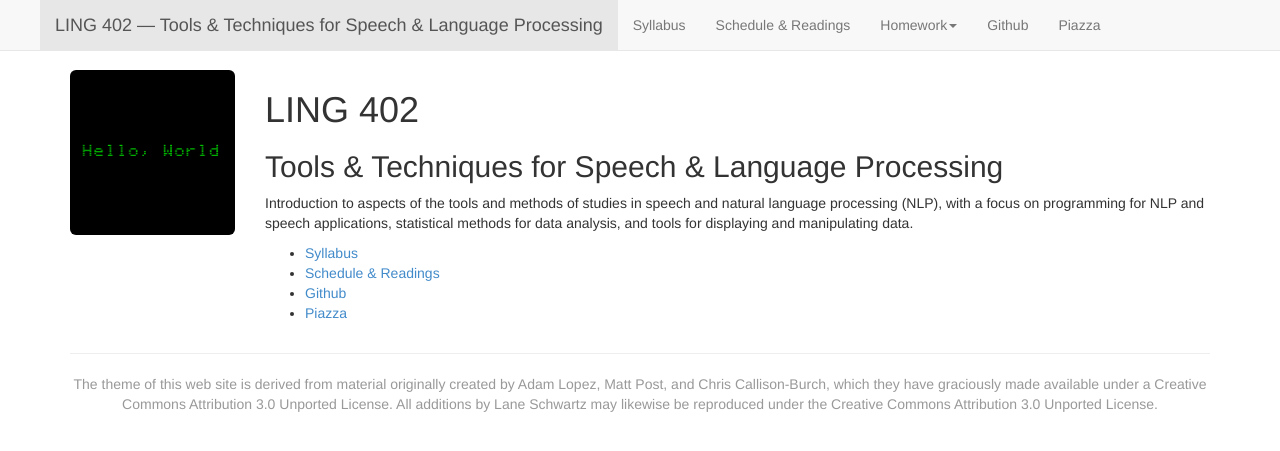
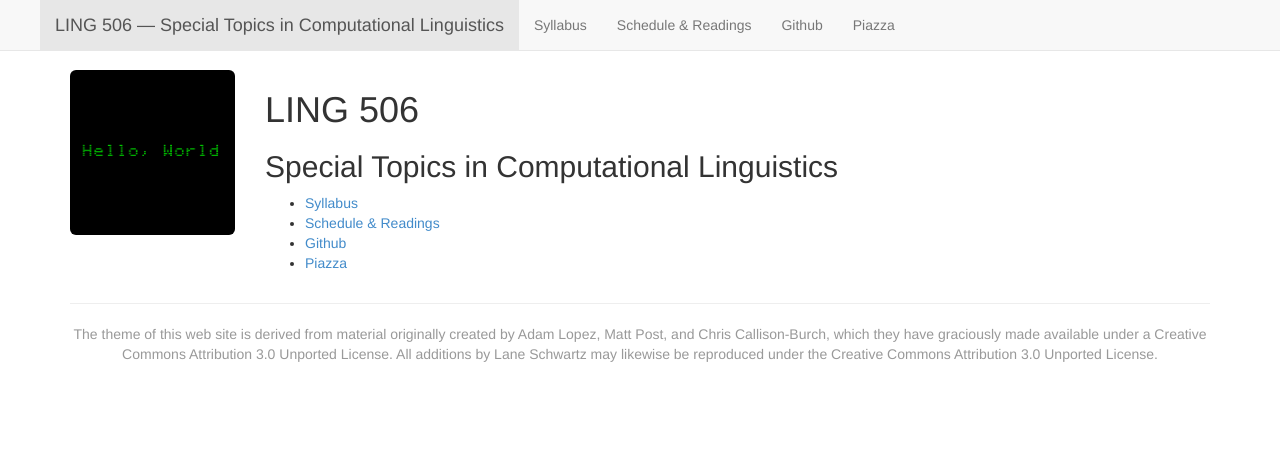
Before and after one commit to 2019-fall-uiuc-ling506/2019-Fall-UIUC-LING506.github.io, a Jekyll site: the page built from index.md, in a window 1280 px wide. Shown: the top 451 px of the page. Built offline with Jekyll 4.4.1, drawn with Linux system fonts in a browser that asks for light colours; nearby versions of some CDN libraries.

Commit message:
Changed to LING 506

```diff
--- a/_layouts/main.html
+++ b/_layouts/main.html
@@ -39,13 +39,14 @@
             <span class="icon-bar"></span>
           </button>
           <ul class="nav navbar-nav">
-            <li id="main_page"><a href="index.html" class="navbar-brand">LING 402 — Tools &amp; Techniques for Speech &amp; Language Processing</a></li>
+            <li id="main_page"><a href="index.html" class="navbar-brand">LING 506 — Special Topics in Computational Linguistics</a></li>
           </ul>
         </div>
         <nav class="collapse navbar-collapse" role="navigation">
           <ul class="nav navbar-nav">
             <li id="syllabus"><a href="syllabus.html">Syllabus</a></li>
             <li id="readings"><a href="schedule.html">Schedule & Readings</a></li>
+<!--
             <li id="homework">
               <a class="dropdown-toggle" data-toggle="dropdown" href="#">Homework<span class="caret"></span></a>
               <ol class="dropdown-menu">
--- a/index.md
+++ b/index.md
@@ -7,12 +7,10 @@ active_tab: main_page
 ---
 
 
-# LING 402
-## Tools & Techniques for Speech & Language Processing
-
-Introduction to aspects of the tools and methods of studies in speech and natural language processing (NLP), with a focus on programming for NLP and speech applications, statistical methods for data analysis, and tools for displaying and manipulating  data.
+# LING 506
+## Special Topics in Computational Linguistics
 
 * [Syllabus](syllabus.html)
 * [Schedule & Readings](schedule.html)
-* [Github](https://github.com/2019-Fall-UIUC-LING402)
-* [Piazza](https://piazza.com/illinois/fall2019/ling402)
+* [Github](https://github.com/2019-Fall-UIUC-LING506)
+* [Piazza](https://piazza.com/illinois/fall2019/ling506)
```
Also changed, not shown: other parts of _layouts/main.html (+3 -4 lines).
